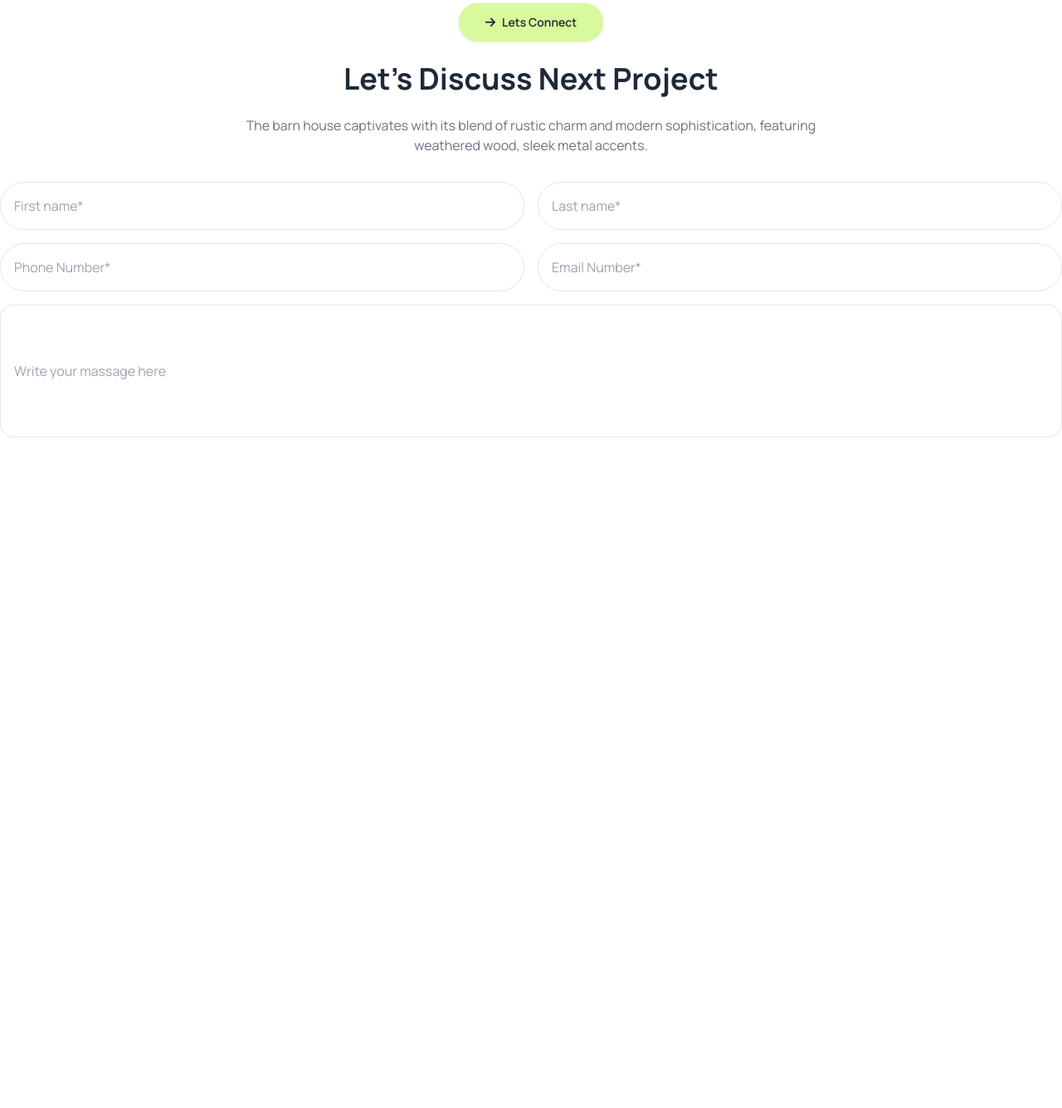
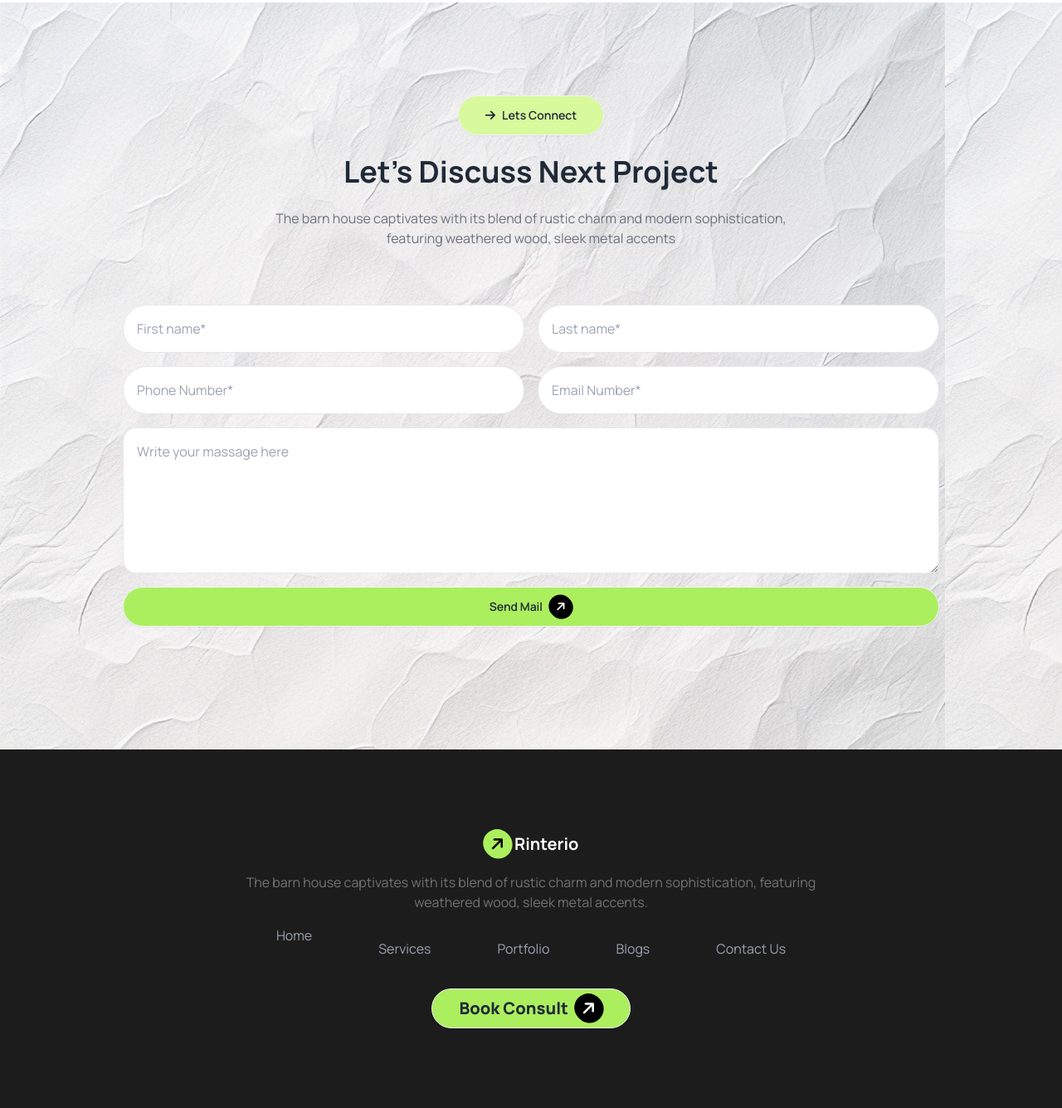
Before and after one commit to ahmedfoysal1/assignment-03, a plain HTML site: page index.html in a window 1280 px wide. Shown: the part 2872-4207 px from the top of the page at 83% size. Before the commit the page ends 3399 px from the top, so only its background shows below. Drawn offline with nearby package versions, Linux system fonts and the light colour scheme.

Commit message:
completed the footer section

```diff
--- a/index.html
+++ b/index.html
@@ -32,6 +32,8 @@
                 extend: {
                     colors: {
                         "book-consult": 'rgb(171, 239, 95);',
+                        "footercolor":  'rgb(28, 28, 28);',
+                        "color": 'rgb(115, 115, 115);'
                     }
                 }
             }
@@ -208,7 +210,7 @@
             <!-- grid image section -->
             <div class="grid lg:grid-cols-12 container mx-auto gap-4">
                 <!-- image 1  -->
-                <div class="p-4 lg:flex items-center gap-4 border border-gray-400 rounded-xl lg:col-span-8 lg:px-5 m-7 lg:m-0">
+                <div class="p-4 lg:flex items-center gap-4 border border-gray-400 rounded-xl lg:col-span-8 lg:px-5 m-7 lg:m-0 order-1">
                     <div>
                         <img class="w-80 lg:w-96" src="images/img1.png" alt="">
                     </div>
@@ -221,24 +223,24 @@
 
                 <!-- image 2  -->
 
-                <div class="flex border border-gray-400 rounded-xl lg:col-span-4 mx-auto p-4">
+                <div class="flex border border-gray-400 rounded-xl lg:col-span-4 mx-auto p-4 order-2">
                     <div>
-                        <img class="w-72" src="images/img2.png" alt="">
+                        <img class=" lg:w-72" src="images/img2.png" alt="">
                     </div>
 
                 </div>
 
                 <!-- image 3  -->
 
-                <div class="flex border border-gray-400 rounded-xl lg:col-span-3 mx-auto p-4">
+                <div class="flex border border-gray-400 rounded-xl lg:col-span-3 mx-auto p-4 order-5 lg:order-3">
                     <div>
-                        <img class="w-52" src="images/img3.png" alt="">
+                        <img class="w-80 lg:w-52" src="images/img3.png" alt="">
                     </div>
                 </div>
 
                 <!-- image 4  -->
 
-                <div class="lg:flex items-center px-5 gap-4 border border-gray-400 rounded-xl lg:col-span-6 m-7 lg:m-0 p-4">
+                <div class="lg:flex items-center px-5 gap-4 border border-gray-400 rounded-xl lg:col-span-6 m-7 lg:m-0 p-4 order-4">
                     <div>
                         <img class="w-80 lg:w-96" src="images/img4.png" alt="">
                     </div>
@@ -251,35 +253,51 @@
 
                 <!-- image 5  -->
 
-                <div class="flex border border-gray-400 rounded-xl lg:col-span-3 mx-auto p-4">
+                <div class="flex border border-gray-400 rounded-xl lg:col-span-3 mx-auto p-4 order-3 lg:order-5">
                     <div>
-                        <img class="w-52" src="images/img5.png" alt="">
+                        <img class="w-80 lg:w-52" src="images/img5.png" alt="">
                     </div>
                 </div>
             </div>
         </section>
 
         <!-- 4th section -->
-        <section >
-                <div>
-                    <div class="text-center space-y-6">
+        <section class="mx-auto" style="
+        background-image: url(images/bg.jpg);
+        ">
+                <div class="lg:p-28">
+                    <div class="text-center space-y-6 pt-9 lg:p-0">
                         <button class="btn px-8 rounded-full bg-lime-200"><i class="fa-solid fa-arrow-right"></i>Lets Connect</button>
-                        <h1 class="text-4xl font-bold">Let's Discuss Next Project</h1>
-                        <p class="lg:w-3/5 mx-auto text-gray-500">The barn house captivates with its blend of rustic charm and modern sophistication, featuring weathered wood, sleek metal accents.</p>
+                        <h1 class="mx-auto text-2xl font-extrabold w-3/5 lg:text-4xl lg:font-bold">Let's Discuss Next Project</h1>
+                        <p class="lg:w-3/5 w-11/12 mx-auto text-gray-500">The barn house captivates with its blend of rustic charm and modern sophistication, featuring weathered wood, sleek metal accents</p>
                     </div>
-                    <div class="container mx-auto mt-8 grid grid-cols-10 gap-4">
-                        <input placeholder="First name*" type="text" class="border rounded-full pl-4 col-span-5 p-4">
-                        <input placeholder="Last name*" type="text" class="border rounded-full pl-4 col-span-5 p-4">
-                        <input placeholder="Phone Number*" type="number" name="" id="" class="border rounded-full pl-4 col-span-5 p-4">
-                        <input placeholder="Email Number*" type="email" name="" id="" class="border rounded-full pl-4 col-span-5 p-4">
-                        <input placeholder="Write your massage here" type="text" class="h-40 border rounded-2xl pl-4 col-span-10">
+                    <div class="container mx-auto mt-8 grid lg:grid-cols-10 gap-4 p-9">
+                        <input placeholder="First name*" type="text" class="border rounded-full pl-4 lg:col-span-5 p-4">
+                        <input placeholder="Last name*" type="text" class="border rounded-full pl-4 lg:col-span-5 p-4">
+                        <input placeholder="Phone Number*" type="number" name="" id="" class="border rounded-full pl-4 lg:col-span-5 p-4">
+                        <input placeholder="Email Number*" type="email" name="" id="" class="border rounded-full pl-4 lg:col-span-5 p-4">
+                         <textarea placeholder="Write your massage here" name="" id="" class=" h-44 border rounded-2xl lg:col-span-10 text-gray-400 pl-4 pt-4"></textarea>
+                         <a class="btn rounded-full bg-book-consult lg:col-span-10">Send Mail <i class="fa-solid fa-arrow-right p-2 rounded-full bg-black text-white -rotate-45"></i></a>
                     </div>
                 </div>
         </section>
 
     </main>
     <!-- footer section -->
-    <footer></footer>
+    <footer class="bg-footercolor">
+        <div class="text-center py-24">
+            <a class="font-bold text-xl text-white"> <i class="fa-solid fa-arrow-right p-2 rounded-full bg-book-consult text-black -rotate-45"></i> Rinterio</a>
+            <p class="w-3/5 mx-auto mt-4 mb-4 text-color">The barn house captivates with its blend of rustic charm and modern sophistication, featuring weathered wood, sleek metal accents.</p>
+                <ul class="lg:flex justify-center gap-20 mb-9 space-y-4">
+                    <li class="text-gray-400 hover:text-white"><a>Home</a></li>
+                    <li class="text-gray-400 hover:text-white"><a>Services</a></li>
+                    <li class="text-gray-400 hover:text-white"><a>Portfolio</a></li>
+                    <li class="text-gray-400 hover:text-white"><a>Blogs</a></li>
+                    <li class="text-gray-400 hover:text-black"><a>Contact Us</a></li>
+                </ul>
+            <a class="btn rounded-full bg-book-consult w-80 lg:w-60 text-xl font-extrabold">Book Consult <i class="fa-solid fa-arrow-right p-2 rounded-full bg-black text-white -rotate-45"></i></a>
+        </div>
+    </footer>
 </body>
 
-</html>
+</ht
```
